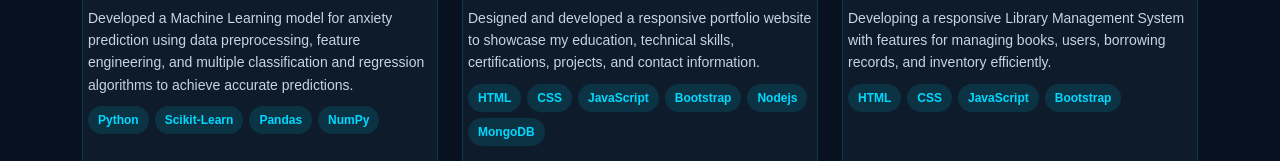
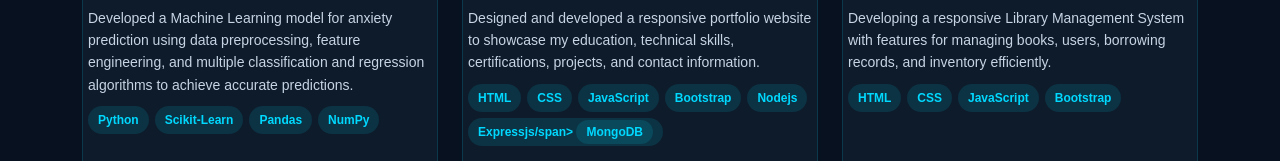
Before and after one commit to javeriasalman789-jpg/Portfolio-Website, a plain HTML site: page index.html in a window 1280 px wide. Shown: the part 2646-2807 px from the top of the page. Drawn offline with nearby package versions, Linux system fonts and the light colour scheme; some packages are replaced by stand-ins of ours; a script that the page names is missing.

Commit message:
Update portfolio

```diff
--- a/index.html
+++ b/index.html
@@ -520,7 +520,8 @@
                                 <span>JavaScript</span>
                                 <span>Bootstrap</span>
                                 <span>Nodejs</span>
-                                <span>MongoDB</span>
+                                <span>Expressjs/span>
+                                    <span>MongoDB</span>
                             </div>
 
                             <div class="project-buttons">
```
